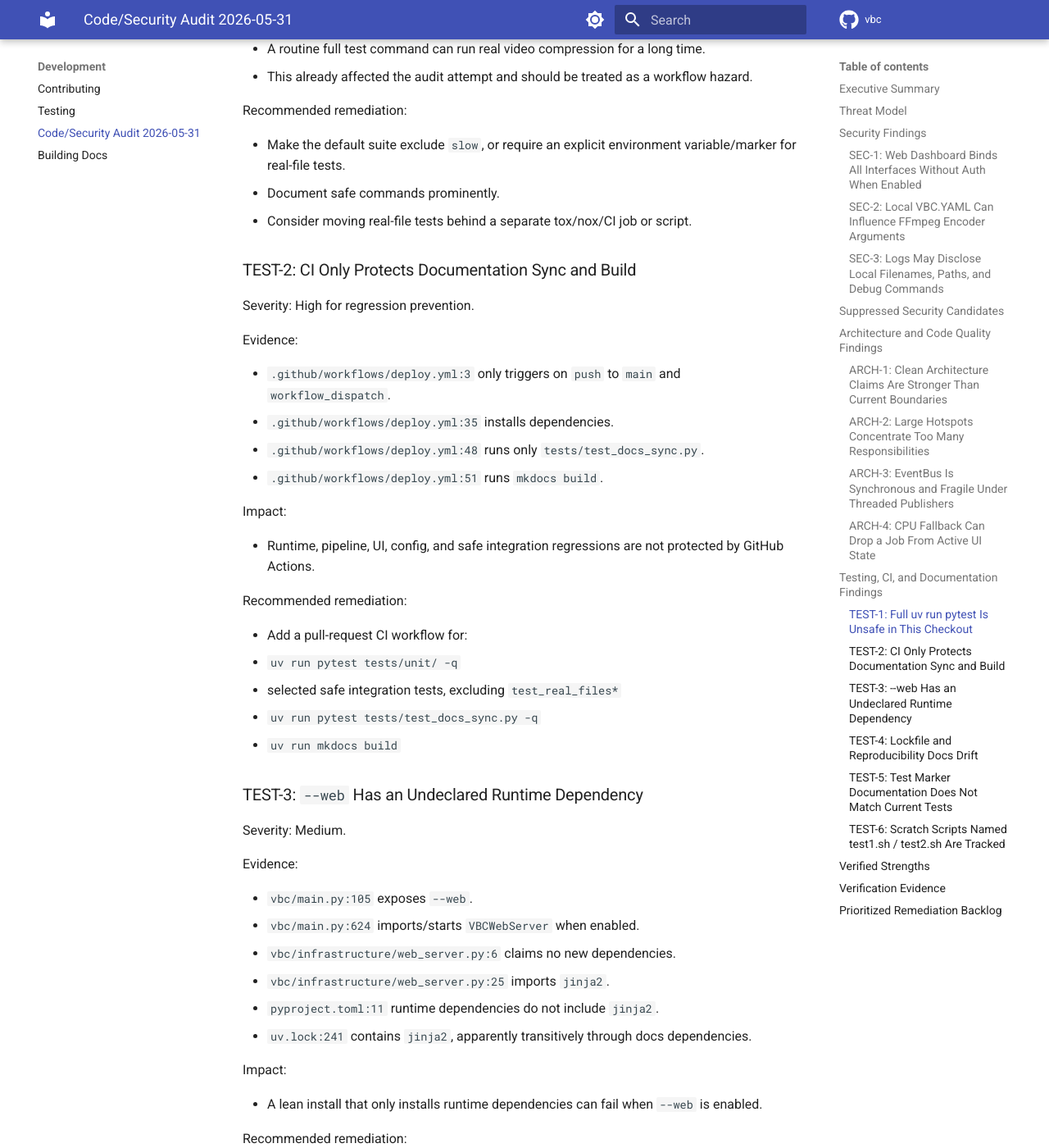
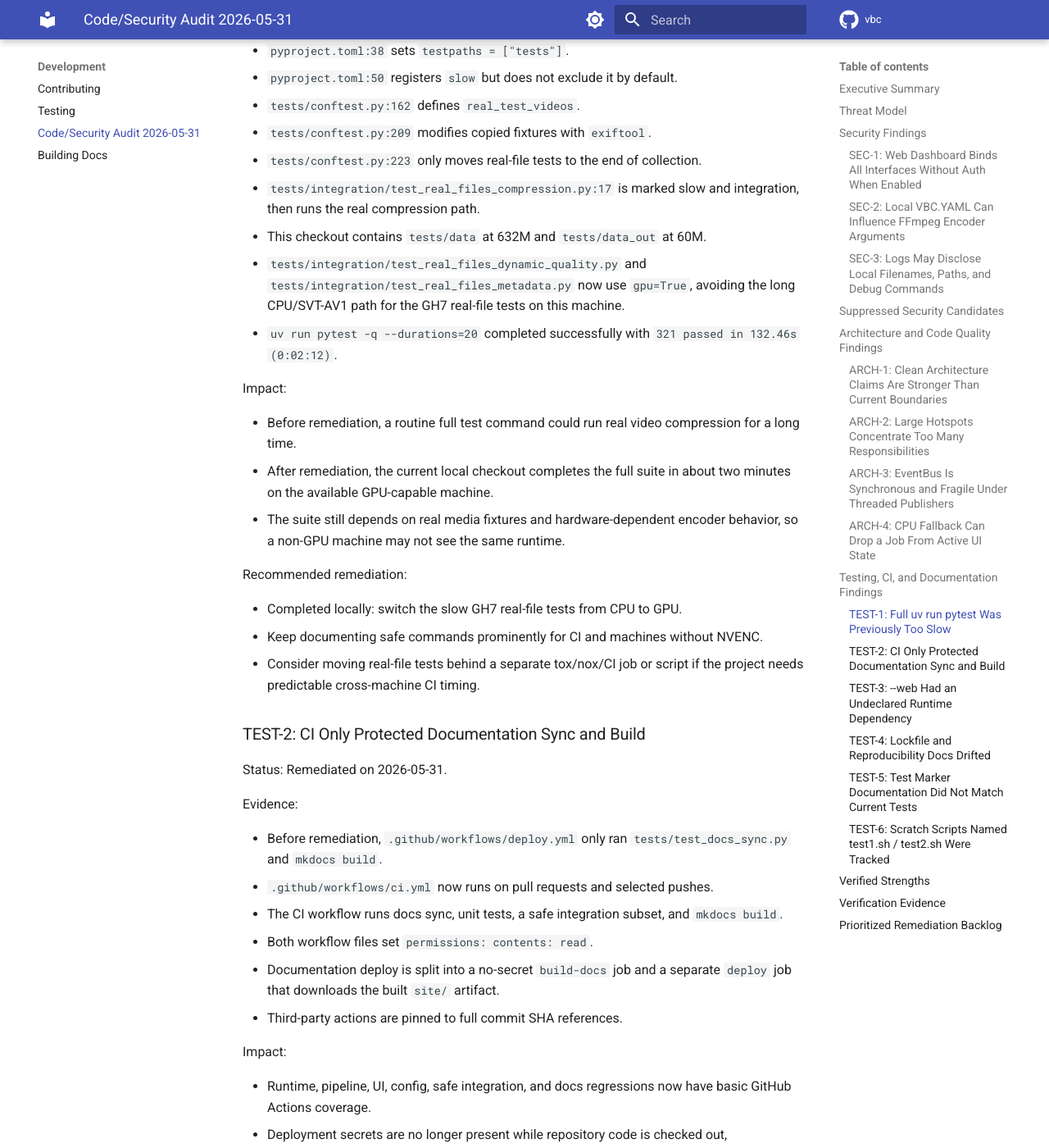
Before and after one commit to hipotures/vbc, an MkDocs documentation site: the page built from docs/development/audit-2026-05-31-code-quality-security.md, in a window 1280 px wide and 1400 px high, scrolled down 8103 px. Shown: the whole window at 82% size. Built offline with MkDocs 1.6.1 and Material for MkDocs 9.7.7, drawn with Linux system fonts in a browser that asks for light colours; comment, search, counter and statistics services are not loaded; some of the changed text lies outside the part shown.

Commit message:
chore: harden docs workflow and fix audit findings

````diff
--- a/docs/development/audit-2026-05-31-code-quality-security.md
+++ b/docs/development/audit-2026-05-31-code-quality-security.md
@@ -6,7 +6,9 @@ Scope: current `/home/xai/DEV/vbc` checkout. This audit covers the local
 single-user desktop/terminal deployment model, plus the optional read-only web
 dashboard that can expose compression progress on a LAN.
 
-This report is intentionally report-only. It does not include code fixes.
+This report started as a report-only audit. The testing, CI, dependency, and
+workflow-hardening notes below have since been updated with follow-up
+remediation status from the same day.
 
 ## Executive Summary
 
@@ -17,17 +19,29 @@ does not support critical remote findings. The meaningful risks are local data
 loss, long-running or resource-heavy media processing, disclosure of local
 filenames/paths, and LAN visibility when the optional web dashboard is enabled.
 
-The most important operational finding is that `uv run pytest` is not a safe
-routine command in this checkout because real video fixtures are present under
-`tests/data` and the slow real-file tests are not excluded by default. Routine
-verification should use explicit safe subsets.
+The prior operational finding that `uv run pytest` could run for an excessive
+amount of time has been corrected for this checkout: the two GH7 real-file
+compression tests now use GPU encoding, and a full local run completed in
+`132.46s`. The suite still executes real compression jobs, so CI or hosts
+without NVENC should continue to use explicit safe subsets or an opt-in
+real-file job.
 
-Validated high-priority remediation themes:
+Follow-up remediation completed on 2026-05-31:
+
+- Added CI coverage for unit tests, docs-sync, docs build, and the safe
+  integration subset.
+- Hardened documentation deploy so secrets are only available in the deploy
+  job, after docs are built and uploaded as an artifact.
+- Fixed the undeclared `jinja2` runtime dependency for `--web`.
+- Made the lockfile workflow consistent with `uv sync --frozen`.
+- Updated test docs to use path-based commands instead of nonexistent unit
+  markers.
+- Renamed private scratch FFmpeg scripts as explicit manual helpers.
+
+Remaining high-priority remediation themes:
 
 - Make web dashboard exposure explicit before binding to all interfaces.
-- Fix the undeclared `jinja2` runtime dependency for `--web`.
-- Add normal CI coverage for unit and safe integration tests.
-- Prevent accidental real-file compression from the default test command.
+- Keep real-file test runtime bounded and document GPU/CI assumptions.
 - Reduce or better defend large orchestration/UI hotspots over time.
 - Clarify docs where current implementation differs from Clean Architecture
   claims and testing reality.
@@ -304,9 +318,10 @@ Recommended remediation:
 
 ## Testing, CI, and Documentation Findings
 
-### TEST-1: Full `uv run pytest` Is Unsafe in This Checkout
+### TEST-1: Full `uv run pytest` Was Previously Too Slow
 
-Severity: High operational risk.
+Status: Remediated locally on 2026-05-31. Residual portability risk remains for
+non-GPU hosts and CI.
 
 Evidence:
 
@@ -318,131 +333,143 @@ Evidence:
 - `tests/integration/test_real_files_compression.py:17` is marked slow and
   integration, then runs the real compression path.
 - This checkout contains `tests/data` at 632M and `tests/data_out` at 60M.
+- `tests/integration/test_real_files_dynamic_quality.py` and
+  `tests/integration/test_real_files_metadata.py` now use `gpu=True`, avoiding
+  the long CPU/SVT-AV1 path for the GH7 real-file tests on this machine.
+- `uv run pytest -q --durations=20` completed successfully with `321 passed in
+  132.46s (0:02:12)`.
 
 Impact:
 
-- A routine full test command can run real video compression for a long time.
-- This already affected the audit attempt and should be treated as a workflow
-  hazard.
+- Before remediation, a routine full test command could run real video
+  compression for a long time.
+- After remediation, the current local checkout completes the full suite in
+  about two minutes on the available GPU-capable machine.
+- The suite still depends on real media fixtures and hardware-dependent encoder
+  behavior, so a non-GPU machine may not see the same runtime.
 
 Recommended remediation:
 
-- Make the default suite exclude `slow`, or require an explicit environment
-  variable/marker for real-file tests.
-- Document safe commands prominently.
-- Consider moving real-file tests behind a separate tox/nox/CI job or script.
+- Completed locally: switch the slow GH7 real-file tests from CPU to GPU.
+- Keep documenting safe commands prominently for CI and machines without NVENC.
+- Consider moving real-file tests behind a separate tox/nox/CI job or script if
+  the project needs predictable cross-machine CI timing.
 
-### TEST-2: CI Only Protects Documentation Sync and Build
+### TEST-2: CI Only Protected Documentation Sync and Build
 
-Severity: High for regression prevention.
+Status: Remediated on 2026-05-31.
 
 Evidence:
 
-- `.github/workflows/deploy.yml:3` only triggers on `push` to `main` and
-  `workflow_dispatch`.
-- `.github/workflows/deploy.yml:35` installs dependencies.
-- `.github/workflows/deploy.yml:48` runs only `tests/test_docs_sync.py`.
-- `.github/workflows/deploy.yml:51` runs `mkdocs build`.
+- Before remediation, `.github/workflows/deploy.yml` only ran
+  `tests/test_docs_sync.py` and `mkdocs build`.
+- `.github/workflows/ci.yml` now runs on pull requests and selected pushes.
+- The CI workflow runs docs sync, unit tests, a safe integration subset, and
+  `mkdocs build`.
+- Both workflow files set `permissions: contents: read`.
+- Documentation deploy is split into a no-secret `build-docs` job and a
+  separate `deploy` job that downloads the built `site/` artifact.
+- Third-party actions are pinned to full commit SHA references.
 
 Impact:
 
-- Runtime, pipeline, UI, config, and safe integration regressions are not
-  protected by GitHub Actions.
+- Runtime, pipeline, UI, config, safe integration, and docs regressions now have
+  basic GitHub Actions coverage.
+- Deployment secrets are no longer present while repository code is checked out,
+  dependencies are installed, or docs are built.
 
 Recommended remediation:
 
-- Add a pull-request CI workflow for:
-  - `uv run pytest tests/unit/ -q`
-  - selected safe integration tests, excluding `test_real_files*`
-  - `uv run pytest tests/test_docs_sync.py -q`
-  - `uv run mkdocs build`
+- Complete.
+- Optional future hardening: require manual approval for the `production`
+  environment in GitHub settings, if this is not already configured.
 
-### TEST-3: `--web` Has an Undeclared Runtime Dependency
+### TEST-3: `--web` Had an Undeclared Runtime Dependency
 
-Severity: Medium.
+Status: Remediated on 2026-05-31.
 
 Evidence:
 
 - `vbc/main.py:105` exposes `--web`.
 - `vbc/main.py:624` imports/starts `VBCWebServer` when enabled.
-- `vbc/infrastructure/web_server.py:6` claims no new dependencies.
 - `vbc/infrastructure/web_server.py:25` imports `jinja2`.
-- `pyproject.toml:11` runtime dependencies do not include `jinja2`.
-- `uv.lock:241` contains `jinja2`, apparently transitively through docs
+- `pyproject.toml` now declares `jinja2` as a runtime dependency.
+- `uv.lock` is updated to reflect the runtime dependency.
+- `vbc/infrastructure/web_server.py` no longer claims the dashboard has no new
   dependencies.
 
 Impact:
 
-- A lean install that only installs runtime dependencies can fail when `--web`
-  is enabled.
+- A lean install that only installs runtime dependencies should now include
+  Jinja2 for `--web`.
 
 Recommended remediation:
 
-- Add `jinja2` to runtime dependencies, or remove the runtime dependency by
-  replacing template rendering with stdlib rendering.
-- Update the web server module docstring.
+- Complete.
 
-### TEST-4: Lockfile and Reproducibility Docs Drift
+### TEST-4: Lockfile and Reproducibility Docs Drifted
 
-Severity: Medium.
+Status: Remediated on 2026-05-31.
 
 Evidence:
 
 - `README.md:320` and `docs/getting-started/installation.md:46` recommend
   `uv sync --frozen`.
-- `uv.lock` exists locally but `git ls-files uv.lock` returned no tracked file.
-- `git check-ignore -v uv.lock` reports `.gitignore:2:*`.
-- `.github/workflows/deploy.yml:10` watches `uv.lock`, but the workflow uses
-  non-frozen `uv sync`.
+- `.gitignore` now explicitly allows `uv.lock`.
+- `uv.lock` is included in the remediation change set.
+- `.github/workflows/deploy.yml` and `.github/workflows/ci.yml` use
+  `uv sync --frozen --extra docs --extra dev`.
 
 Impact:
 
-- Installation docs imply reproducibility that the repository does not provide.
-- CI path filters mention a lockfile that is not currently tracked.
+- Installation docs, lockfile tracking, and workflow install commands now agree
+  on frozen lockfile use.
 
 Recommended remediation:
 
-- Either track `uv.lock` and use frozen sync where appropriate, or remove
-  frozen-lock wording and lockfile path triggers.
+- Complete.
 
-### TEST-5: Test Marker Documentation Does Not Match Current Tests
+### TEST-5: Test Marker Documentation Did Not Match Current Tests
 
-Severity: Medium.
+Status: Remediated on 2026-05-31.
 
 Evidence:
 
-- `docs/development/testing.md:331` documents `@pytest.mark.unit`.
-- `docs/development/testing.md:361` recommends `uv run pytest -m unit`.
-- Actual marker usage is concentrated in slow real-file integration tests; no
-  `@pytest.mark.unit` tests were found.
+- `docs/development/testing.md` now documents path-based unit and safe
+  integration commands.
+- The marker section now reserves markers for cross-cutting properties and
+  explicitly says not to use `uv run pytest -m unit`.
 
 Impact:
 
-- Developers can run a command that selects little or nothing useful.
+- Developers are pointed at commands that select real tests in the current
+  suite layout.
 
 Recommended remediation:
 
-- Either add unit/integration markers consistently, or document path-based
-  commands as the supported workflow.
+- Complete.
 
-### TEST-6: Scratch Scripts Named `test1.sh` / `test2.sh` Are Tracked
+### TEST-6: Scratch Scripts Named `test1.sh` / `test2.sh` Were Tracked
 
-Severity: Medium.
+Status: Remediated on 2026-05-31.
 
 Evidence:
 
-- `scripts/test1.sh:6` and `scripts/test2.sh:6` use hard-coded private
-  `/arch03/V/...mov` inputs.
-- Both call `ffmpeg -y` and write `proxy.mp4` / `proxy-gpu.mp4`.
+- The scripts were renamed to `scripts/manual_proxy_cpu.sh` and
+  `scripts/manual_proxy_gpu.sh`.
+- Both scripts now require an explicit input file argument and no longer embed a
+  private `/arch03/V/...mov` path.
+- `docs/development/testing.md` documents them as manual media experiments, not
+  automated tests.
 
 Impact:
 
-- The names look like normal test scripts but execute real FFmpeg jobs.
+- The scripts are no longer presented as generic tests and cannot silently use a
+  private hard-coded input path.
 
 Recommended remediation:
 
-- Rename as manual experiments and document them, or remove them from tracked
-  repo if they are personal scratch files.
+- Complete.
 
 ## Verified Strengths
 
@@ -471,6 +498,12 @@ uv run pytest tests/test_docs_sync.py -q
 uv run pytest tests/unit/ -q
 uv run pytest tests/integration/test_metadata_copy.py tests/integration/test_skipping.py tests/integration/test_orchestrator.py tests/integration/test_hw_cap.py tests/integration/test_error_markers.py tests/integration/test_concurrency.py tests/integration/test_color_fix.py tests/integration/test_advanced_errors.py -q
 uv run mkdocs build
+uv run pytest tests/integration/test_real_files_dynamic_quality.py::test_real_file_dynamic_quality -q
+uv run pytest tests/integration/test_real_files_metadata.py::test_real_file_metadata_preservation -q
+uv run pytest -q --durations=20
+uv run python -c "import yaml; [yaml.safe_load(open(path, encoding='utf-8')) for path in ('.github/workflows/deploy.yml', '.github/workflows/ci.yml')]; print('workflow yaml ok')"
+git diff --check
+uv sync --frozen --extra docs --extra dev
 ```
 
 Observed results before this report was written:
@@ -479,42 +512,43 @@ Observed results before this report was written:
 - `git ls-files conf/vbc.yaml`: no output.
 - `git check-ignore -v conf/vbc.yaml`: `.gitignore:21:conf/vbc.yaml`.
 - `uv run pytest tests/test_docs_sync.py -q`: `10 passed in 0.02s`.
-- `uv run pytest tests/unit/ -q`: `281 passed in 1.80s`.
-- Safe selected integration subset: `26 passed in 22.71s`.
+- `uv run pytest tests/unit/ -q`: `281 passed in 1.43s` after the
+  remediation updates.
+- Safe selected integration subset: `26 passed in 22.63s` after the remediation
+  updates.
 - `uv run mkdocs build`: completed; it reported existing nav omissions for
   `DOCUMENTATION_CHANGELOG.md` and `development/config_vs_cli_analysis.md`, plus
   mkdocstrings/griffe warnings unrelated to this report.
+- `uv run pytest tests/integration/test_real_files_dynamic_quality.py::test_real_file_dynamic_quality -q`:
+  `1 passed in 33.77s` after switching the test to GPU.
+- `uv run pytest tests/integration/test_real_files_metadata.py::test_real_file_metadata_preservation -q`:
+  `1 passed in 33.60s` after switching the test to GPU.
+- `uv run pytest -q --durations=20`: `321 passed in 132.46s (0:02:12)`;
+  the slowest tests were metadata preservation (`32.77s`), dynamic quality
+  (`31.81s`), Sony compression (`29.58s`), and autorotation (`10.35s`).
+- Workflow YAML parse check: `workflow yaml ok`.
+- `git diff --check`: no output.
+- `uv sync --frozen --extra docs --extra dev`: `Checked 51 packages in 7ms`.
 
 Commands intentionally not run:
 
 ```bash
-uv run pytest
 uv run pytest tests/integration/test_real_files*.py
 uv run pytest --cov=vbc --cov-report=term-missing
 ```
 
-Reason: the current checkout contains 632M of real video fixtures and the
-default full suite can run real compression for a long time.
+Reason: the aggregate `test_real_files*.py` and coverage run still execute real
+compression and were not needed after the full suite timing run above.
 
 ## Prioritized Remediation Backlog
 
-1. Gate real-file compression tests behind explicit opt-in and update the test
-   docs to make safe commands the default.
-2. Add CI for unit tests, docs-sync, docs build, and safe integration tests on
-   pull requests.
-3. Fix the `--web` runtime dependency by declaring `jinja2` or removing the
-   dependency.
-4. Change web dashboard default host to `127.0.0.1`, or add an explicit LAN
+1. Change web dashboard default host to `127.0.0.1`, or add an explicit LAN
    exposure warning and optional token auth.
-5. Decide whether `uv.lock` is meant to be tracked; align `.gitignore`, docs,
-   and CI with that decision.
-6. Add EventBus exception/concurrency tests, then harden `publish()` if the
+2. Add EventBus exception/concurrency tests, then harden `publish()` if the
    current synchronous behavior is not intentional.
-7. Add a HW-cap CPU fallback UI regression test and publish a fallback-start
+3. Add a HW-cap CPU fallback UI regression test and publish a fallback-start
    event or equivalent state update.
-8. Update architecture docs to describe the current pragmatic boundaries and
+4. Update architecture docs to describe the current pragmatic boundaries and
    current file sizes.
-9. Review `scripts/test1.sh` and `scripts/test2.sh`; rename, document, or
-   remove them.
-10. Plan narrow extractions from `Orchestrator` only where tests can pin current
+5. Plan narrow extractions from `Orchestrator` only where tests can pin current
     behavior first.
--- a/pyproject.toml
+++ b/pyproject.toml
@@ -9,6 +9,7 @@ description = "VBC - Video Batch Compression with AV1/NVENC support"
 readme = "README.md"
 requires-python = ">=3.12"
 dependencies = [
+    "jinja2>=3.1.6",
     "pydantic>=2.12.5",
     "pyexiftool>=0.5.6",
     "pyyaml>=6.0.3",
````
Also changed, not shown: docs/development/testing.md (+43 -9 lines), 9 other files.
